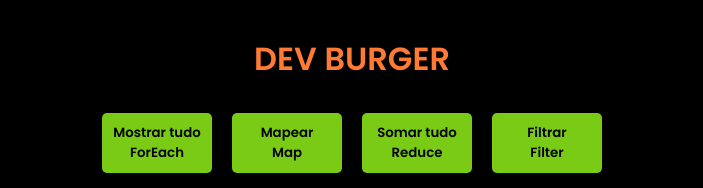
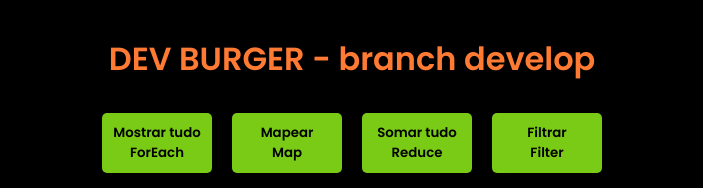
Before and after one commit to Joao987-del/Dev-Burger, a plain HTML site: page index.html in a window 1280 px wide. Shown: the top 188 px of the page, without its empty margins (288-991 px from the left). Drawn offline with Linux system fonts and the light colour scheme; a script that the page names is missing.

Commit message:
alteração no título branch develop

```diff
--- a/index.html
+++ b/index.html
@@ -10,7 +10,7 @@
 
 <body>
 
-    <h1>DEV BURGER </h1>
+    <h1>DEV BURGER - branch develop </h1>
 
     <div class="container-buttons">
 
```
